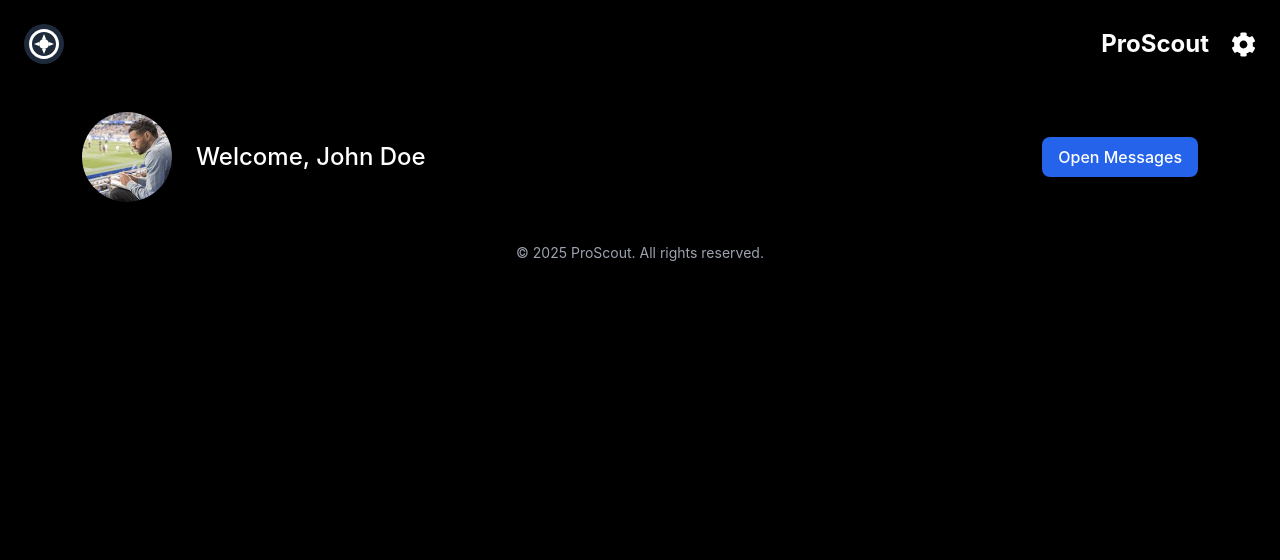
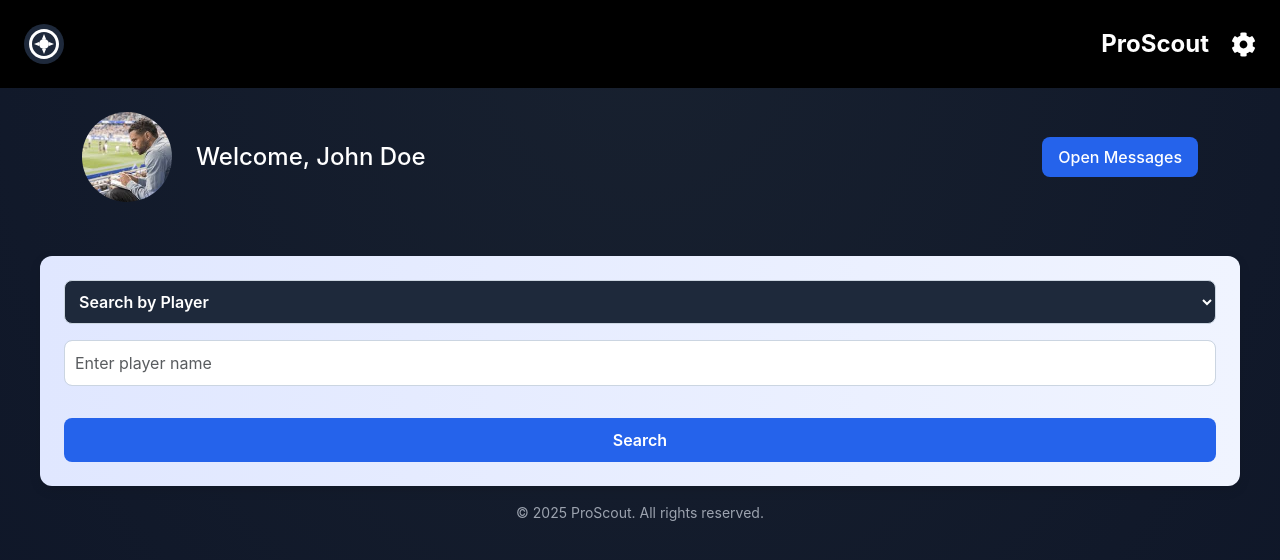
Before and after one commit to BarWanunu/ProScout, a React (Vite) app in the folder frontend/: page /scout-dashboard in a window 1280 px wide. Shown: the top 560 px of the page. Built offline with nearby package versions, Linux system fonts and the light colour scheme.

Commit message:
team advanced searching for scouts

```diff
--- a/frontend/src/components/layout/AppLayout.jsx
+++ b/frontend/src/components/layout/AppLayout.jsx
@@ -1,9 +1,3 @@
-// This is a simple layout component that wraps the main content of the application with a header and footer.
-import React from 'react';
-import Header from './Header';
-import Footer from './Footer';
-
-// The AppLayout component is a functional component that takes children as props and wraps them with a header and footer.
 const AppLayout = ({ children }) => {
   return (
     <div className="flex flex-col min-h-screen">
--- /dev/null
+++ b/frontend/src/features/scout/components/AdvancedSearchTeam.jsx
@@ -0,0 +1,43 @@
+
+export default function AdvancedSearchTeam({ league, setLeague, country, setCountry, formation, setFormation }) {
+  return (
+    <div className="advanced-team-fields">
+      <div className="field-group">
+        <label>League</label>
+        <select value={league} onChange={(e) => setLeague(e.target.value)}>
+          <option value="">Select League</option>
+          <option value="Bundesliga">Bundesliga</option>
+          <option value="La Liga">La Liga</option>
+          <option value="Ligue 1">Ligue 1</option>
+          <option value="Premier League">Premier League</option>
+          <option value="Serie A">Serie A</option>
+        </select>
+      </div>
+
+      <div className="field-group">
+        <label>Country</label>
+        <input
+          type="text"
+          placeholder="Enter country"
+          value={country}
+          onChange={(e) => setCountry(e.target.value)}
+        />
+      </div>
+
+      <div className="field-group">
+        <label>Formation</label>
+        <select value={formation} onChange={(e) => setFormation(e.target.value)}>
+          <option value="">Select Formation</option>
+          <option>4-3-3</option>
+          <option>4-4-2</option>
+          <option>3-5-2</option>
+          <option>4-1-4-1</option>
+          <option>3-4-1-2</option>
+          <option>4-1-2-1-2</option>
+          <option>4-2-3-1</option>
+          <option>3-4-2-1</option>
+        </select>
+      </div>
+    </div>
+  );
+}
--- /dev/null
+++ b/frontend/src/features/scout/components/ScoutSearch.jsx
@@ -0,0 +1,76 @@
+import { useState } from "react";
+import { Form, Button } from "react-bootstrap";
+import AdvancedSearchTeam from "./AdvancedSearchTeam";
+import "../styles/ScoutSearch.css";
+
+export default function ScoutSearch() {
+  const [searchType, setSearchType] = useState("player");
+  const [searchInput, setSearchInput] = useState("");
+
+  const [league, setLeague] = useState("");
+  const [country, setCountry] = useState("");
+  const [formation, setFormation] = useState("");
+
+  const handleSearch = () => {
+    if (searchType === "team") {
+      alert(`🔎 Search Team:
+      Name: ${searchInput}
+      League: ${league}
+      Country: ${country}
+      Formation: ${formation}`);
+    } else {
+      alert(`🔎 Search Player:
+      Name: ${searchInput}`);
+    }
+  };
+
+  return (
+    <div className="scout-search-box">
+      <div className="search-header">
+        <select
+          className="search-select"
+          value={searchType}
+          onChange={(e) => setSearchType(e.target.value)}
+        >
+          <option value="player">Search by Player</option>
+          <option value="team">Search by Team</option>
+        </select>
+
+        <div className="main-input-wrapper">
+          <Form.Control
+            type="text"
+            placeholder={`Enter ${searchType} name`}
+            className="search-input"
+            value={searchInput}
+            onChange={(e) => setSearchInput(e.target.value)}
+            onKeyDown={(e) => {
+              if (e.key === "Enter") {
+                e.preventDefault();
+                handleSearch();
+              }
+            }}
+          />
+        </div>
+      </div>
+
+      {searchType === "team" && (
+        <AdvancedSearchTeam
+          league={league}
+          setLeague={setLeague}
+          country={country}
+          setCountry={setCountry}
+          formation={formation}
+          setFormation={setFormation}
+        />
+      )}
+
+      <Button
+        variant="primary"
+        className="search-button"
+        onClick={handleSearch}
+      >
+        Search
+      </Button>
+    </div>
+  );
+}
--- a/frontend/src/features/scout/pages/ScoutDashboard.jsx
+++ b/frontend/src/features/scout/pages/ScoutDashboard.jsx
@@ -1,13 +1,14 @@
 import Header from "../../../components/layout/Header";
 import Footer from "../../../components/layout/Footer";
 import ScoutWelcome from "../components/ScoutWelcome";
+import ScoutSearch from "../components/ScoutSearch";
 
 export default function ScoutDashboard() {
   return (
     <div className="d-flex flex-column min-vh-100">
       <Header />
       <ScoutWelcome />
-      {/* החלקים הבאים יתווספו בהמשך */}
+      <ScoutSearch />
       <Footer />
     </div>
   );
--- /dev/null
+++ b/frontend/src/features/scout/styles/ScoutSearch.css
@@ -0,0 +1,99 @@
+.scout-search-box {
+  background: linear-gradient(to right, #e0e7ff, #f0f4ff);
+  padding: 24px;
+  border-radius: 12px;
+  max-width: 1200px;
+  width: 100%;
+  margin: 30px auto 0;
+  display: flex;
+  flex-direction: column;
+  gap: 20px;
+  box-shadow: 0 4px 12px rgba(0, 0, 0, 0.1);
+}
+
+.main-input-wrapper {
+  width: 100%;
+}
+.search-header {
+  display: flex;
+  gap: 16px;
+  flex-wrap: wrap;
+}
+
+.search-select {
+  padding: 10px;
+  border-radius: 8px;
+  border: 1px solid #cbd5e1;
+  background-color: #1e293b;
+  color: white;
+  font-weight: 600;
+  min-width: 180px;
+}
+
+.search-input {
+  width: 100%;
+  padding: 10px;
+  border-radius: 8px;
+  border: 1px solid #cbd5e1;
+  font-size: 1rem;
+  box-sizing: border-box;
+}
+
+.advanced-team-fields {
+    width: 100%;
+  display:grid;
+  grid-template-columns: repeat(3,1fr);
+  gap: 20px;
+  margin-top: 10px;
+}
+
+.field-group {
+  display: flex;
+  flex-direction: column;
+  flex: 1;
+  min-width: 200px;
+  align-self: flex-end;
+
+}
+
+.field-group label {
+  margin-bottom: 6px;
+  font-weight: 600;
+  color: #1e293b;
+}
+
+.field-group select,
+.field-group input {
+  width: 100%;
+  padding: 10px;
+  border-radius: 6px;
+  border: 1px solid #cbd5e1;
+  font-size: 1rem;
+  box-sizing: border-box;
+  background-color: white;
+  color: #1e293b;
+}
+
+.search-button {
+  padding: 10px 20px;
+  font-weight: 600;
+  border-radius: 8px;
+  background-color: #2563eb;
+  color: white;
+  border: none;
+  transition: background 0.25s ease;
+  align-self: flex-start;
+  margin-top: 12px;
+}
+
+.search-button:hover {
+  background-color: #1d4ed8;
+
+}.field-group select:focus,
+.field-group input:focus {
+  outline: none;
+  border-color: #1e293b;
+  box-shadow: none;
+  transition: border-color 0.2s ease;
+
+}
--- a/frontend/src/index.css
+++ b/frontend/src/index.css
@@ -1,7 +1,11 @@
-@import "tailwindcss";
 
-body {
-    margin: 0;
+body, html {
+background: radial-gradient(
+    ellipse at top,
+    rgba(30, 41, 59, 0.8) 0%,
+    rgba(15, 23, 42, 0.95) 100%
+  );
+  backdrop-filter: blur(4px);    margin: 0;
     font-family: -apple-system, BlinkMacSystemFont, "Segoe UI", "Roboto", "Oxygen", "Ubuntu", "Cantarell", "Fira Sans",
       "Droid Sans", "Helvetica Neue", sans-serif;
     -webkit-font-smoothing: antialiased;
--- a/frontend/src/main.jsx
+++ b/frontend/src/main.jsx
@@ -3,8 +3,7 @@ import ReactDOM from 'react-dom/client';
 import { BrowserRouter } from 'react-router-dom';
 import 'bootstrap/dist/css/bootstrap.min.css';
 import App from './App';
-import './index.css';
-
+import './index.css'
 const GOOGLE_CLIENT_ID = '667252564002-s8p09l0p7lln1k81ekqif860dsc9veai.apps.googleusercontent.com';
 
 ReactDOM.createRoot(document.getElementById('root')).render(
```
